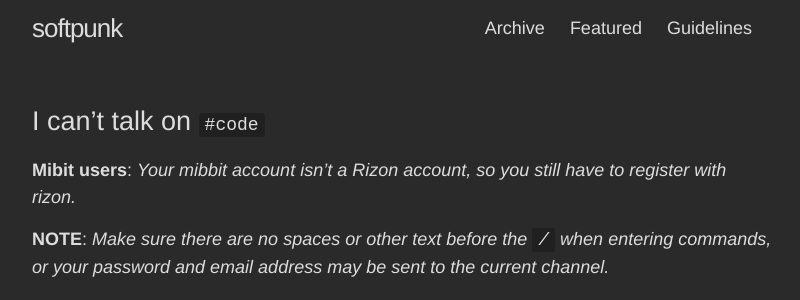
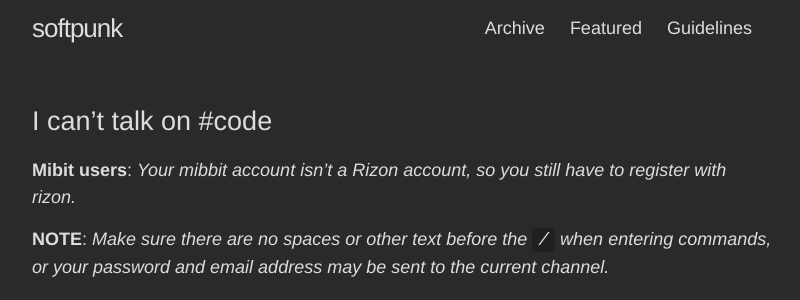
Before and after one commit to softpunk/softpunk.github.io, a Jekyll site: the page built from register.md, in a window 1280 px wide. Shown: the top 300 px of the page, without its empty margins (238-1038 px from the left). Built offline with Jekyll 4.4.1, drawn with Linux system fonts in a browser that asks for light colours.

```diff
--- a/register.md
+++ b/register.md
@@ -4,7 +4,7 @@ title: ""
 permalink: /register/
 ---
 
-# I can't talk on `#code`
+# I can't talk on \#code
 
 **Mibit users**: *Your mibbit account isn't a Rizon account, so you still have to register with rizon.*
 
```
